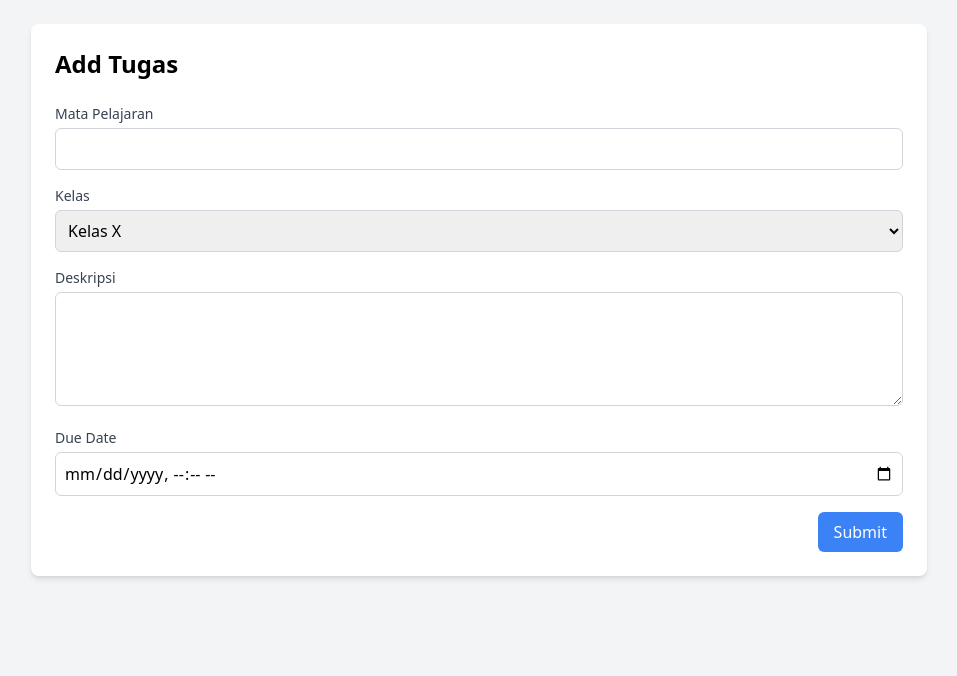
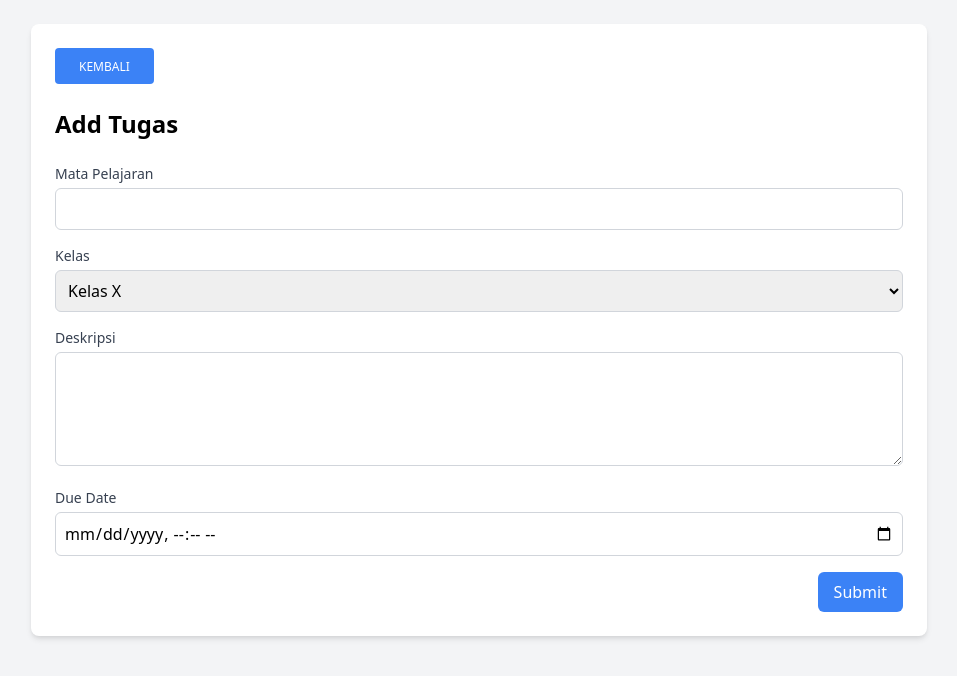
Before and after one commit to bagussatoto/e-learning-SMA, a PHP site: page /dashboard_guru/add_tugas.php in a window 1280 px wide. Shown: the top 676 px of the page, without its empty margins (161-1118 px from the left). Run offline with PHP 8.4, Linux system fonts and the light colour scheme; a user stored in the database is signed in.

Commit message:
update terbaru

```diff
--- a/public/dashboard_guru/add_tugas.php
+++ b/public/dashboard_guru/add_tugas.php
@@ -39,6 +39,8 @@ if ($_SERVER["REQUEST_METHOD"] == "POST") {
 </head>
 <body class="bg-gray-100 p-6">
     <div class="max-w-4xl mx-auto bg-white p-6 rounded-lg shadow-md">
+    <a href="../role.php" role="button" class="mr-6 inline-block rounded bg-blue-500 text-white shadow-[0_4px_9px_-4px_rgba(51,45,45,0.7)] hover:bg-blue-600 hover:shadow-[0_8px_9px_-4px_rgba(51,45,45,0.2),0_4px_18px_0_rgba(51,45,45,0.1)] focus:bg-blue-800 focus:shadow-[0_8px_9px_-4px_rgba(51,45,45,0.2),0_4px_18px_0_rgba(51,45,45,0.1)] active:bg-blue-700 active:shadow-[0_8px_9px_-4px_rgba(51,45,45,0.2),0_4px_18px_0_rgba(51,45,45,0.1)] px-6 pb-2 pt-2.5 text-xs font-medium uppercase leading-normal transition duration-150 ease-in-out focus:outline-none focus:ring-0 mb-6">kembali</a>
+
         <h2 class="text-2xl font-bold mb-6">Add Tugas</h2>
         <form action="<?php echo htmlspecialchars($_SERVER["PHP_SELF"]); ?>" method="POST">
             <div class="mb-4">
```
